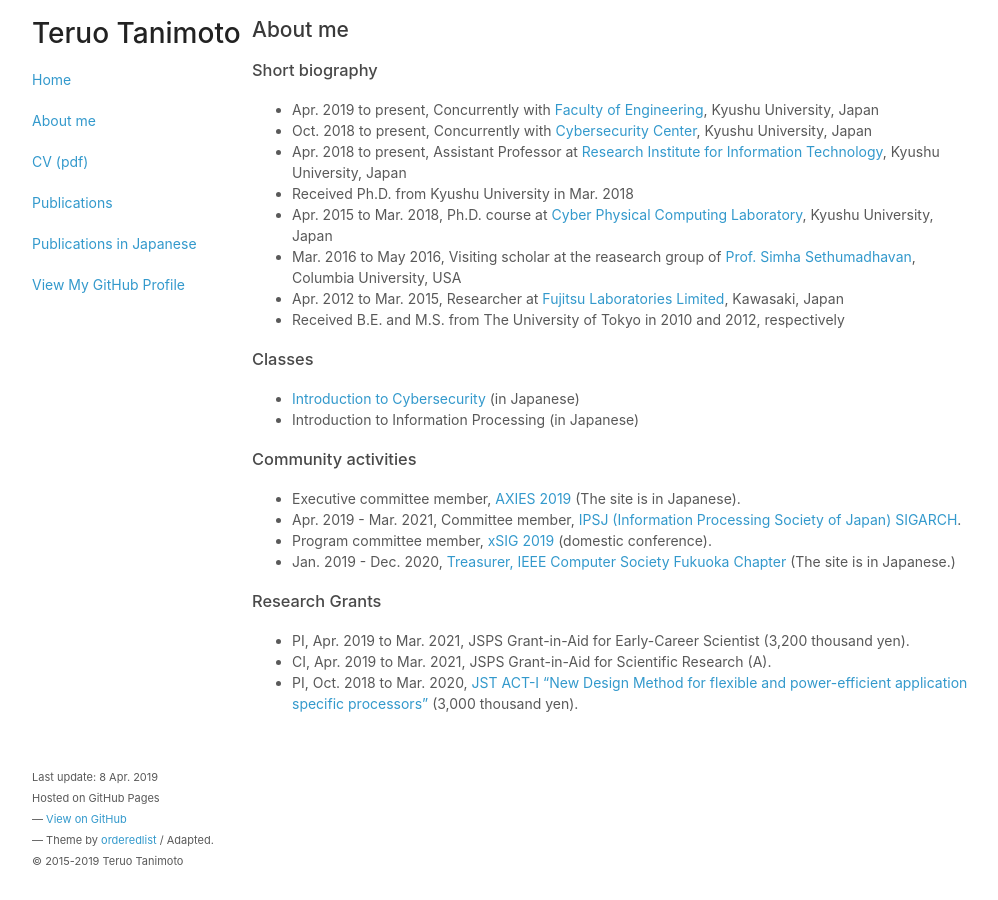
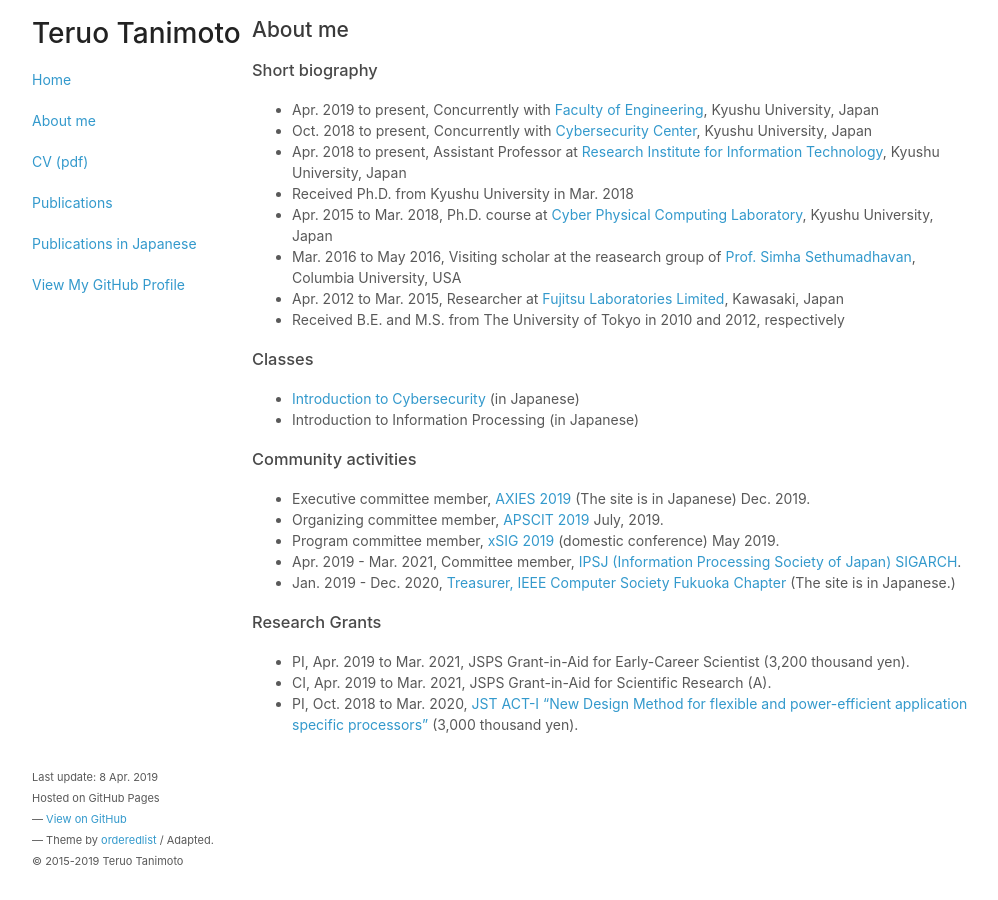
Before and after one commit to teruo41/teruo41.github.io, a Jekyll site: the page built from about.md, in a window 1280 px wide. Shown: the whole page, without its empty margins (138-1136 px from the left). Built offline with Jekyll 4.4.1, drawn with Linux system fonts in a browser that asks for light colours.

Commit message:
Update about.md

```diff
--- a/about.md
+++ b/about.md
@@ -20,9 +20,11 @@ title: About me
 + Introduction to Information Processing (in Japanese)
 
 ### Community activities
-+ Executive committee member, [AXIES 2019](https://axies.jp/ja/conf/conf2019) (The site is in Japanese).
++ Executive committee member, [AXIES 2019](https://axies.jp/ja/conf/conf2019) (The site is in Japanese) Dec. 2019.
++ Organizing committee member, [APSCIT 2019](http://www.apscit.org/apscit2019-annual-meeting-overview) July, 2019.
++ Program committee member, [xSIG 2019](http://xsig.hpcc.jp/2019/) (domestic conference) May 2019.
+
 + Apr. 2019 - Mar. 2021, Committee member, [IPSJ (Information Processing Society of Japan) SIGARCH](http://sigarc.ipsj.or.jp/).
-+ Program committee member, [xSIG 2019](http://xsig.hpcc.jp/2019/) (domestic conference).
 + Jan. 2019 - Dec. 2020, [Treasurer, IEEE Computer Society Fukuoka Chapter](http://sites.ieee.org/fukuoka-cs/%E5%BD%B9%E5%93%A1/) (The site is in Japanese.)
 
 ### Research Grants
```
